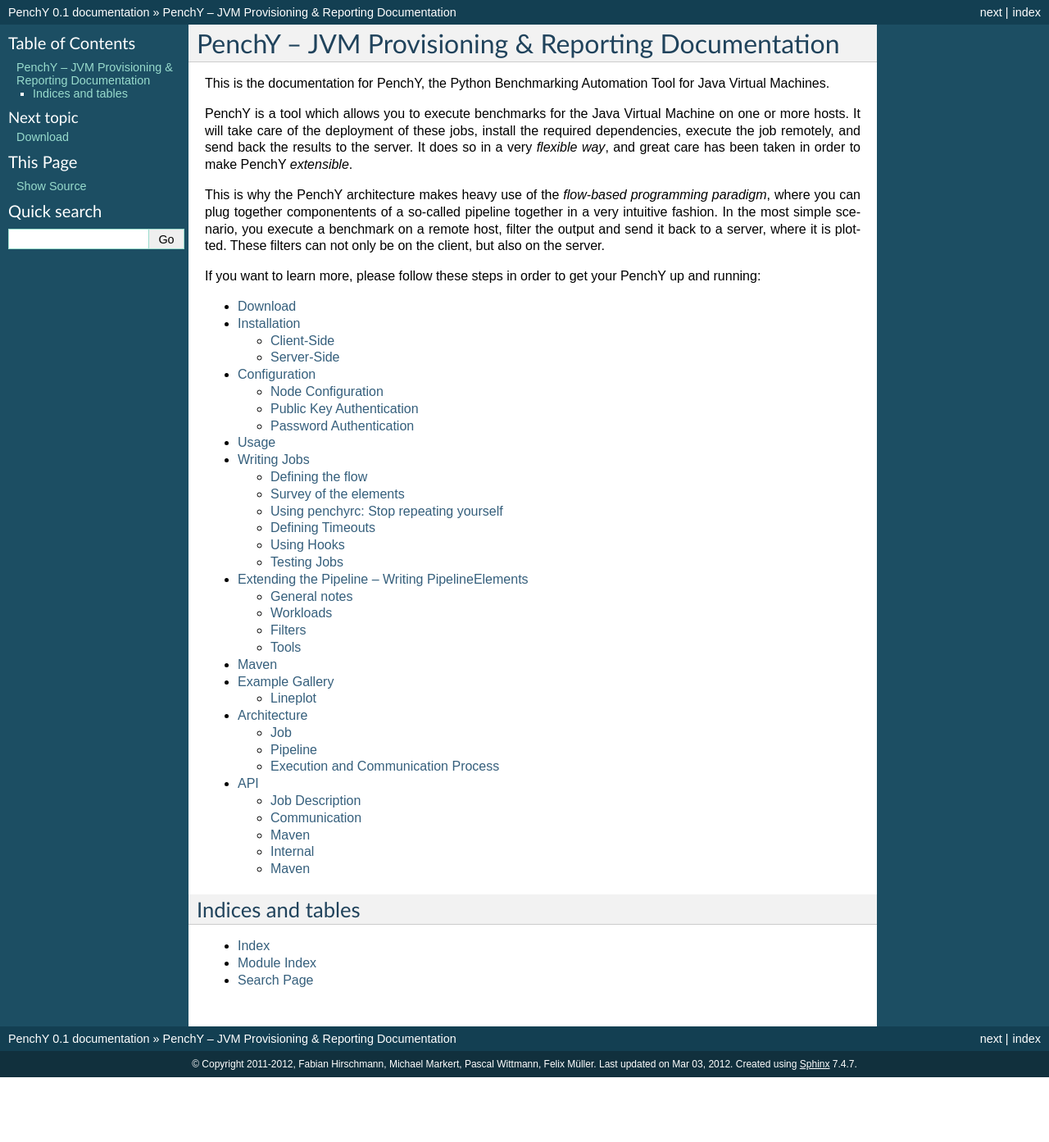
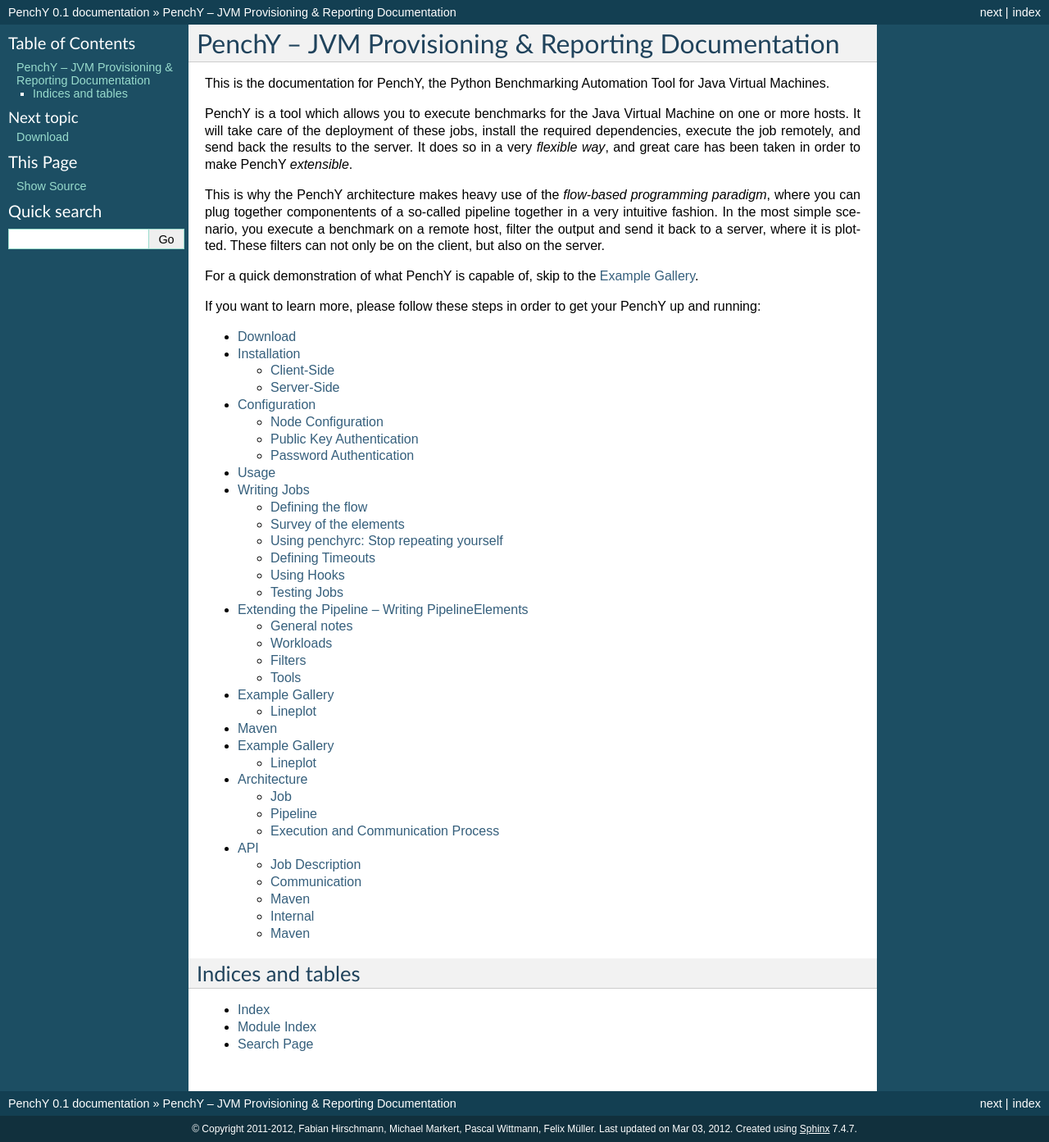
Before and after one commit to fhirschmann/penchy, a Sphinx documentation site: the page built from docs/index.rst, in a window 1280 px wide. Shown: the whole page at 82% size. Built offline with Sphinx 7.4.7, drawn with Linux system fonts in a browser that asks for light colours; formulas are drawn with MathJax 3; before the commit the page ends 1314 px from its top, so only the background shows below that.

Commit message:
doc: link to examples

```diff
--- a/docs/index.rst
+++ b/docs/index.rst
@@ -20,6 +20,9 @@
 where it is plotted. These filters can not only be on the client,
 but also on the server.
 
+For a quick demonstration of what PenchY is capable of, skip
+to the :doc:`examples`.
+
 If you want to learn more, please follow these steps in order
 to get your PenchY up and running:
 
```
Also changed, not shown: other parts of docs/index.rst (+1 -0 lines).
